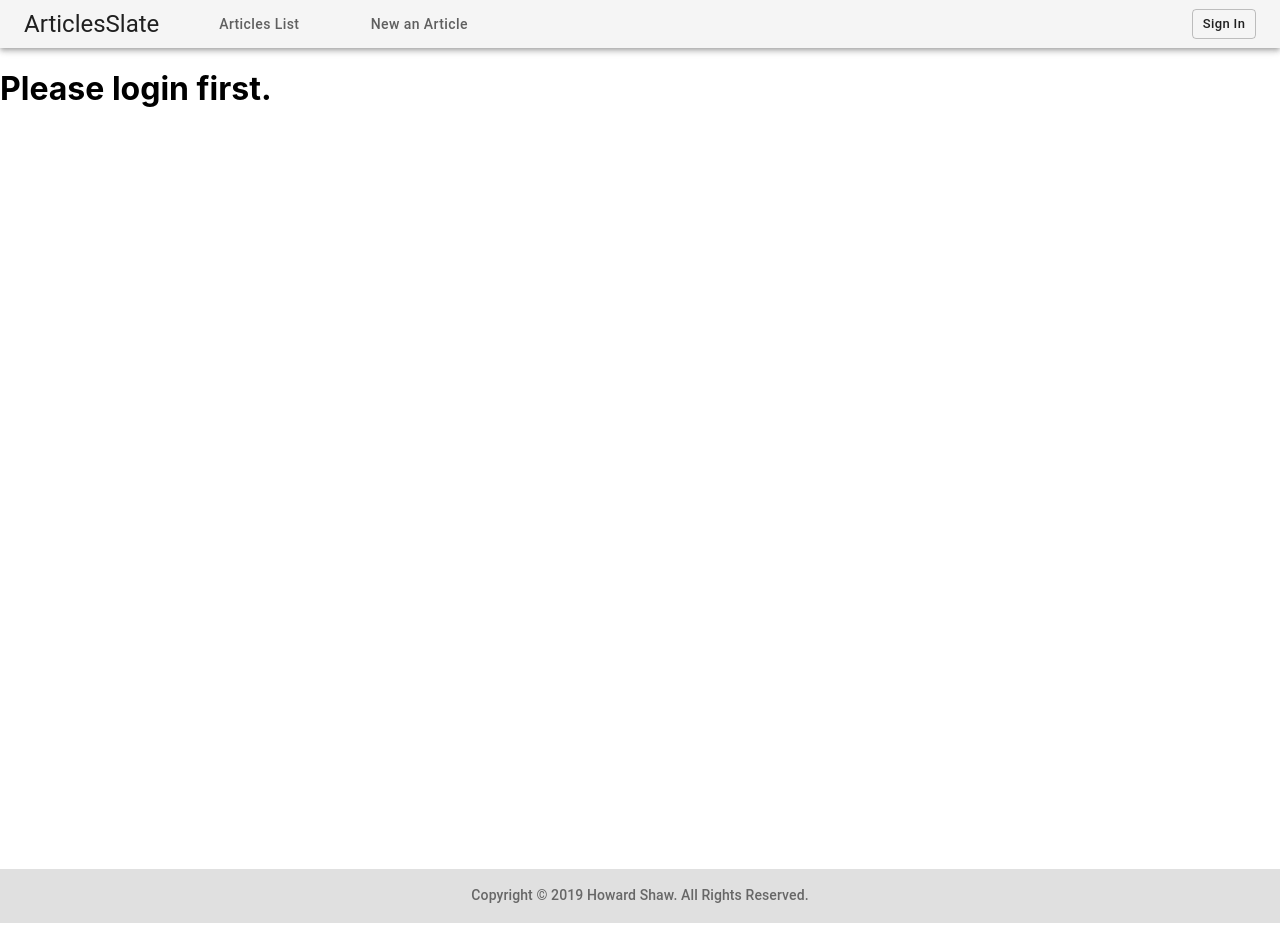
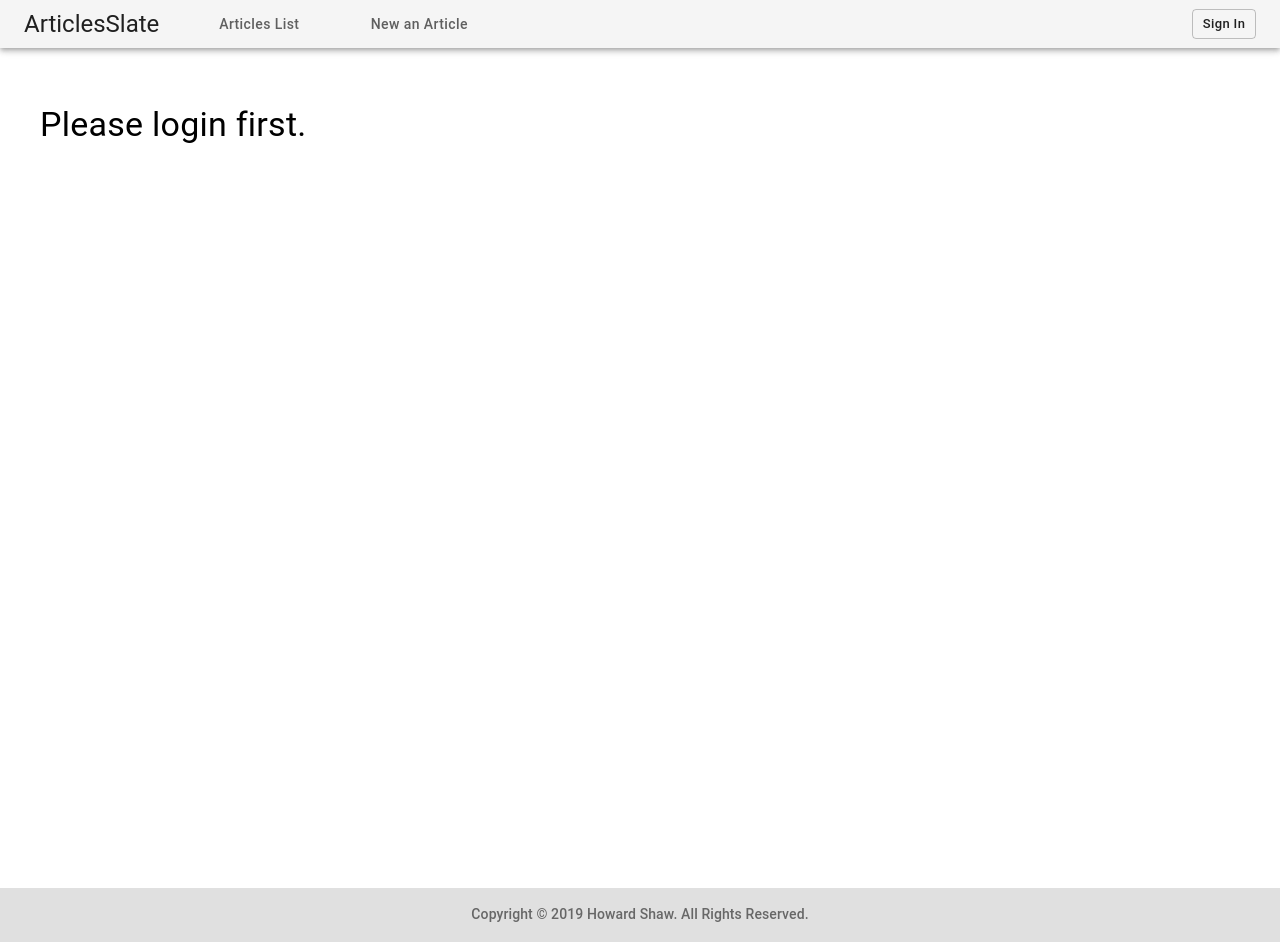
Before and after one commit to hamkuu/reactive-articles, a React (Create React App) app: page /newarticle in a window 1280 px wide. Built offline with nearby package versions, Linux system fonts and the light colour scheme.

Commit message:
:children_crossing: use customized message box

```diff
--- a/src/components/Common/ArticleEditor.jsx
+++ b/src/components/Common/ArticleEditor.jsx
@@ -5,6 +5,8 @@ import Container from '@material-ui/core/Container';
 import TextField from '@material-ui/core/TextField';
 import Button from '@material-ui/core/Button';
 import { withStyles } from '@material-ui/core/styles';
+
+import MessageBox from '../Common/MessageBox';
 
 const styles = theme => ({
   '@global': {
@@ -157,7 +159,7 @@ class ArticleEditor extends React.Component {
     }
 
     if (hasSubmitted) {
-      return <h2>submitted.</h2>;
+      return <MessageBox message='Article submitted.'></MessageBox>;
     }
 
     return (
--- a/src/components/Common/ArticleViewer.jsx
+++ b/src/components/Common/ArticleViewer.jsx
@@ -10,6 +10,8 @@ import Button from '@material-ui/core/Button';
 import { withStyles } from '@material-ui/core/styles';
 
 import { retrieveIsLoggedInCookie } from '../../helpers/universalCookie';
+
+import MessageBox from '../Common/MessageBox';
 
 const styles = theme => ({
   layout: {
@@ -81,7 +83,7 @@ class ArticlesViewer extends React.Component {
     const editArticleURL = `/editarticles/${articleID}`;
 
     if (!isLoggedIn) {
-      return <h1>Please login first.</h1>;
+      return <MessageBox message='Please login first.'></MessageBox>;
     }
 
     if (!isLoaded) {
--- /dev/null
+++ b/src/components/Common/MessageBox.jsx
@@ -0,0 +1,23 @@
+import React from 'react';
+import Typography from '@material-ui/core/Typography';
+import { makeStyles } from '@material-ui/core/styles';
+
+const useStyles = makeStyles(theme => ({
+  messageBox: {
+    margin: theme.spacing(5),
+    padding: `${theme.spacing(2)}px 0 ${theme.spacing(2)}px`,
+  },
+}));
+
+export default function MessageBox(props) {
+  const classes = useStyles();
+  const { message } = props;
+
+  return (
+    <div className={classes.messageBox}>
+      <Typography variant='h4' color='inherit' noWrap>
+        {message}
+      </Typography>
+    </div>
+  );
+}
--- a/src/components/Tabs/ComposeArticle/ComposeArticleForm.jsx
+++ b/src/components/Tabs/ComposeArticle/ComposeArticleForm.jsx
@@ -7,6 +7,8 @@ import Button from '@material-ui/core/Button';
 import { withStyles } from '@material-ui/core/styles';
 
 import { retrieveIsLoggedInCookie } from '../../../helpers/universalCookie';
+
+import MessageBox from '../../Common/MessageBox';
 
 const styles = theme => ({
   '@global': {
@@ -102,9 +104,6 @@ class ComposeArticleForm extends React.Component {
 
     const { title, content } = this.state;
 
-    console.log(title);
-    console.log(content);
-
     if (title === '') {
       this.setState({
         hasTitleInputError: true,
@@ -152,11 +151,11 @@ class ComposeArticleForm extends React.Component {
     const { classes } = this.props;
 
     if (!isLoggedIn) {
-      return <h1>Please login first.</h1>;
+      return <MessageBox message='Please login first.'></MessageBox>;
     }
 
     if (hasSubmitted) {
-      return <h2>submitted.</h2>;
+      return <MessageBox message='Article has been submitted.'></MessageBox>;
     }
 
     if (!hasCurrentUserLoaded) {
```
